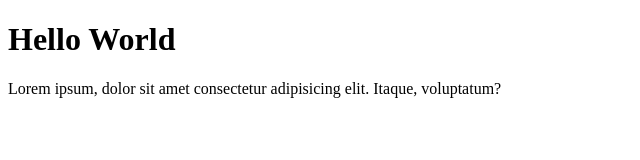
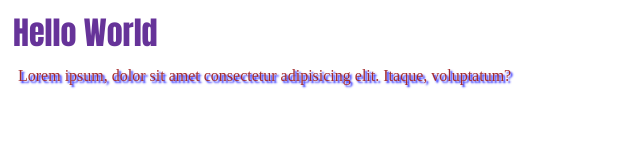
Before and after one commit to Oke-Esther001/scaling-engine, a plain HTML site: page index.html in a window 1280 px wide. Shown: the whole page, without its empty margins (0-640 px from the left). Drawn offline with Linux system fonts and the light colour scheme.

Commit message:
I added CSS

```diff
--- a/index.html
+++ b/index.html
@@ -4,6 +4,7 @@
     <meta charset="UTF-8">
     <meta name="viewport" content="width=device-width, initial-scale=1.0">
     <title>Document</title>
+    <link rel="stylesheet" href="style.css">
 </head>
 <body>
     <h1>Hello World</h1>
--- /dev/null
+++ b/style.css
@@ -0,0 +1,11 @@
+h1 {
+    color: rebeccapurple;
+    margin: 5px;
+    font-family: Impact, Haettenschweiler, 'Arial Narrow Bold', sans-serif;
+}
+
+p {
+    color: brown;
+    margin: 10px;
+    text-shadow: 2px 2px 2px blue;
+}
```
